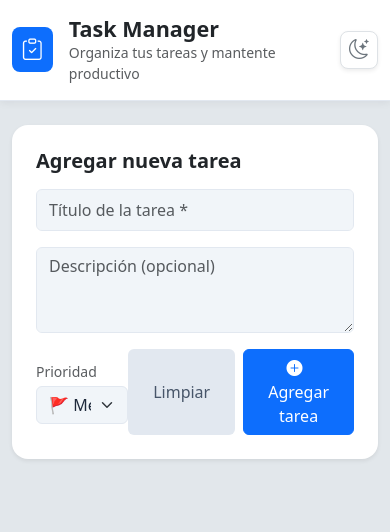
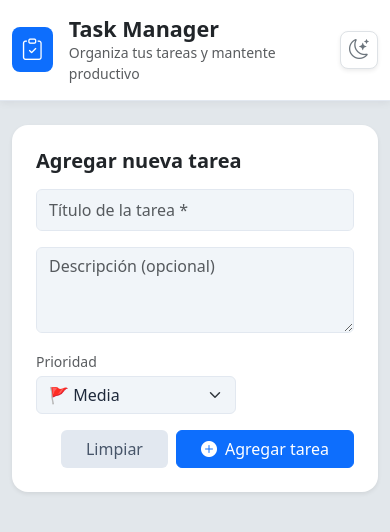
Before and after one commit to josecarlosonate/React-labs, a React (Vite) app in the folder projects/02-task-manager/: page / in a window 390 px wide. Shown: the top 532 px of the page. Built offline with nearby package versions, Linux system fonts and the light colour scheme.

Commit message:
ajustar estilo responsive para los botones del form

```diff
--- a/projects/02-task-manager/src/components/TaskForm.tsx
+++ b/projects/02-task-manager/src/components/TaskForm.tsx
@@ -9,7 +9,7 @@ function TaskForm() {
                 <div className="mb-3">
                     <textarea className="form-control task-form-field" rows={3} placeholder="Descripción (opcional)"></textarea>
                 </div>
-                <div className="d-flex justify-content-between align-items-center">
+                <div className="d-flex flex-column flex-md-row justify-content-between align-items-md-end gap-3">
                     <div style={{ width: '200px' }}>
                         <label className="form-label text-muted small fw-medium mb-1">Prioridad</label>
                         <select className="form-select task-form-field task-priority-select">
@@ -18,7 +18,7 @@ function TaskForm() {
                             <option>🚩 Baja</option>
                         </select>
                     </div>
-                    <div className="d-flex gap-2 align-self-end">
+                    <div className="d-flex gap-2 justify-content-end">
                         <button type="button" className="btn task-form-clear px-4 fw-medium">Limpiar</button>
                         <button type="button" className="btn btn-primary px-4 fw-medium">
                             <i className="bi bi-plus-circle-fill  me-2" />
```
